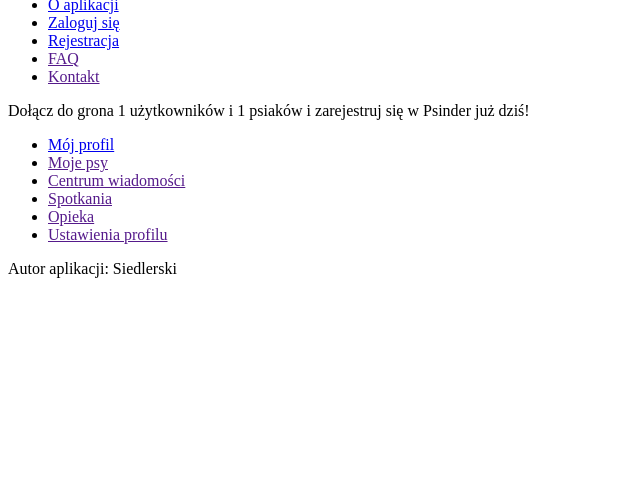
After one commit to donsiedler/psinder, a Django app: template dating/templates/dating/dashboard.html in a window 1280 px wide. The commit adds this page. Shown: the part 132-616 px from the top of the page, without its empty margins (0-640 px from the left). Run offline with Django 4.2, Linux system fonts and the light colour scheme; the template is opened without the code that fills it: most values are stand-ins (such as "Sample title", 1, 10 or a date in 2020).

Commit message:
Add User Dashboard

```diff
--- /dev/null
+++ b/dating/templates/dating/dashboard.html
@@ -0,0 +1,30 @@
+{% extends "base.html" %}
+
+{% block head %}
+    Mój profil
+{% endblock head %}
+
+{% block content %}
+    <nav>
+        <ul>
+            <li>
+                <a href="{% url "dashboard" %}">Mój profil</a>
+            </li>
+            <li>
+                <a href="">Moje psy</a>
+            </li>
+            <li>
+                <a href="">Centrum wiadomości</a>
+            </li>
+            <li>
+                <a href="">Spotkania</a>
+            </li>
+            <li>
+                <a href="">Opieka</a>
+            </li>
+            <li>
+                <a href="">Ustawienia profilu</a>
+            </li>
+        </ul>
+    </nav>
+{% endblock content %}
--- a/dating/views.py
+++ b/dating/views.py
@@ -1,4 +1,5 @@
 from django.contrib.auth import get_user_model, authenticate, login, logout
+from django.contrib.auth.mixins import LoginRequiredMixin
 from django.shortcuts import render, redirect
 from django.urls import reverse_lazy
 from django.views import View
@@ -70,3 +71,8 @@ class UserLogoutView(View):
     def get(self, request, *args, **kwargs):
         logout(request)
         return redirect("home-page")
+
+
+class UserDashboardView(LoginRequiredMixin, View):
+    def get(self, request, *args, **kwargs):
+        return render(request, "dating/dashboard.html")
--- a/psinder/settings.py
+++ b/psinder/settings.py
@@ -131,3 +131,5 @@ except ModuleNotFoundError:
     exit(0)
 
 AUTH_USER_MODEL = 'dating.User'
+
+LOGIN_URL = "/login/"
--- a/psinder/urls.py
+++ b/psinder/urls.py
@@ -25,4 +25,5 @@ urlpatterns = [
     path('register/', dating.UserCreateView.as_view(), name="register"),
     path('login/', dating.UserLoginView.as_view(), name="login"),
     path('logout/', dating.UserLogoutView.as_view(), name="logout"),
+    path('dashboard/', dating.UserDashboardView.as_view(), name="dashboard"),
 ]
--- a/templates/base.html
+++ b/templates/base.html
@@ -30,6 +30,9 @@
             </li>
         {% else %}
             <li>
+                <a href="{% url "dashboard" %}">Mój profil</a>
+            </li>
+            <li>
                 <a href="{% url "logout" %}">Wyloguj</a>
             </li>
         {% endif %}
```
